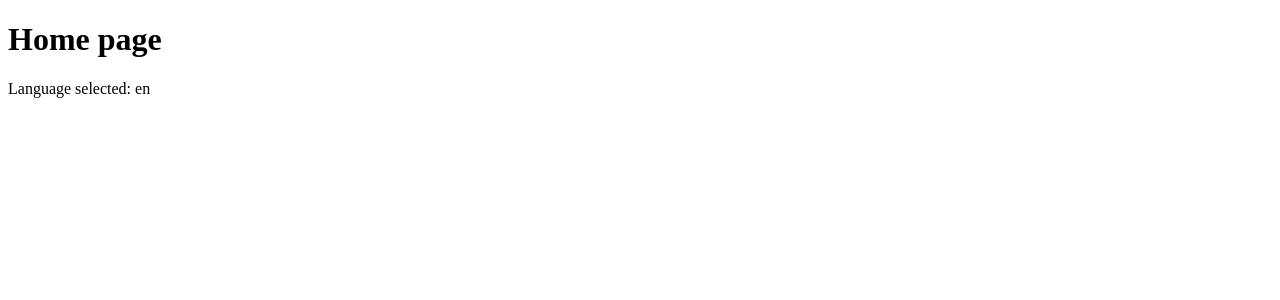
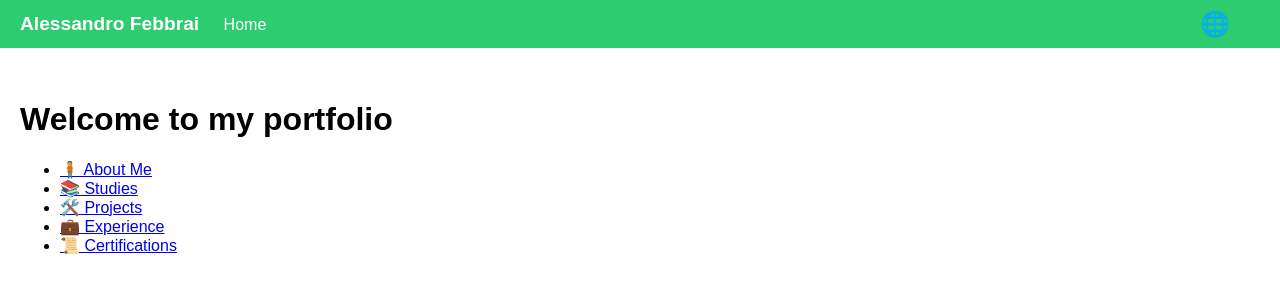
Before and after one commit to geobest7/mi_primer_portfolio, a Flask app: page /home in a window 1280 px wide. Shown: the top 300 px of the page. Run offline with Flask 3, Linux system fonts and the light colour scheme.

Commit message:
he añadido mas ruta, y la lista en home

```diff
--- a/app.py
+++ b/app.py
@@ -5,8 +5,8 @@ app = Flask(__name__)
 # Ruta de portada con selector de idioma
 @app.route('/')
 def welcome():
-    return render_template('index.html')
-
+    lang = request.args.get('lang', 'en')
+    return render_template('index.html', lang=lang)
 
 # Ruta principal del portfolio (después de elegir idioma)
 @app.route('/home')
@@ -14,18 +14,35 @@ def home():
     lang = request.args.get('lang', 'en')
     return render_template('home.html', lang=lang)
 
-
 # Ruta /about
 @app.route('/about')
 def about():
-    return render_template('about.html')
+    lang = request.args.get('lang', 'en')
+    return render_template('about.html', lang=lang)
 
+# Ruta /studies
+@app.route('/studies')
+def studies():
+    lang = request.args.get('lang', 'en')
+    return render_template('studies.html', lang=lang)
+
+# Ruta /experience
+@app.route('/experience')
+def experience():
+    lang = request.args.get('lang', 'en')
+    return render_template('experience.html', lang=lang)
+
+# Ruta /certifications
+@app.route('/certifications')
+def certifications():
+    lang = request.args.get('lang', 'en')
+    return render_template('certifications.html', lang=lang)
 
 # Ruta /projects
 @app.route('/projects')
 def projects():
-    return render_template('projects.html')
-
+    lang = request.args.get('lang', 'en')
+    return render_template('projects.html', lang=lang)
 
 if __name__ == '__main__':
     app.run(debug=True)
--- a/static/css/style.css
+++ b/static/css/style.css
@@ -0,0 +1,96 @@
+body {
+  margin: 0;
+  font-family: Arial, sans-serif;
+}
+
+nav.navbar {
+  background-color: #2ecc71;
+  color: white;
+  display: flex;
+  justify-content: space-between;
+  align-items: center;
+  padding: 10px 40px 10px 20px;
+  position: fixed;
+  top: 0;
+  width: 100%;
+  z-index: 1000;
+  box-sizing: border-box;
+}
+
+nav.navbar .left a {
+  font-weight: bold;
+  font-size: 1.2rem;
+  color: white;
+  text-decoration: none;
+}
+
+nav.navbar .left a.home-link {
+  font-weight: normal;
+  font-size: 1rem;
+  margin-left: 20px;
+  color: white;
+  text-decoration: none;
+}
+
+nav.navbar .left a.home-link:hover {
+  text-decoration: underline;
+  color: #145214;
+}
+
+nav.navbar .right {
+  position: relative;
+  margin-right: 10px;
+}
+
+.dropdown > a {
+  color: white;
+  text-decoration: none;
+  cursor: pointer;
+  font-size: 1.5rem;
+  user-select: none;
+}
+
+.dropdown-content {
+  display: none;
+  position: absolute;
+  background-color: white;
+  top: 35px;
+  right: 0;
+  min-width: 140px;
+  box-shadow: 0 2px 5px rgba(0,0,0,0.2);
+  border-radius: 4px;
+  z-index: 1001;
+}
+
+.dropdown-content a {
+  display: flex;
+  align-items: center;
+  padding: 8px 12px;
+  text-decoration: none;
+  color: black;
+  border-bottom: 1px solid #ddd;
+}
+
+.dropdown-content a:last-child {
+  border-bottom: none;
+}
+
+.dropdown-content a:hover {
+  background-color: #f1f1f1;
+}
+
+.dropdown:hover .dropdown-content {
+  display: block;
+}
+
+.lang-icon {
+  width: 24px;
+  height: 24px;
+  margin-right: 8px;
+  border-radius: 50%;
+  object-fit: cover;
+}
+
+main.content {
+  padding: 80px 20px 20px;
+}
--- /dev/null
+++ b/templates/base.html
@@ -0,0 +1,30 @@
+<!DOCTYPE html>
+<html lang="{{ lang if lang else 'en' }}">
+<head>
+  <meta charset="UTF-8">
+  <title>{% block title %}Alessandro Febbrai{% endblock %}</title>
+  <link rel="stylesheet" href="{{ url_for('static', filename='css/style.css') }}">
+</head>
+<body>
+  <nav class="navbar">
+    <div class="left">
+      <a href="/home?lang={{ lang }}">Alessandro Febbrai</a>
+      <a href="/home?lang={{ lang }}" class="home-link">Home</a>
+    </div>
+    <div class="right dropdown">
+      <a>🌐</a>
+      <div class="dropdown-content">
+        <a href="?lang=en"><img class="lang-icon" src="{{ url_for('static', filename='img/en.png') }}" alt="EN"> English</a>
+        <a href="?lang=es"><img class="lang-icon" src="{{ url_for('static', filename='img/es.png') }}" alt="ES"> Español</a>
+        <a href="?lang=ca"><img class="lang-icon" src="{{ url_for('static', filename='img/ca.png') }}" alt="CA"> Català</a>
+        <a href="?lang=it"><img class="lang-icon" src="{{ url_for('static', filename='img/it.png') }}" alt="IT"> Italiano</a>
+      </div>
+    </div>
+  </nav>
+
+  <main class="content">
+    {% block content %}
+    {% endblock %}
+  </main>
+</body>
+</html>
--- a/templates/home.html
+++ b/templates/home.html
@@ -1,11 +1,15 @@
-<!DOCTYPE html>
-<html lang="en">
-<head>
-  <meta charset="UTF-8" />
-  <title>Home - Alessandro Febbrai</title>
-</head>
-<body>
-  <h1>Home page</h1>
-  <p>Language selected: {{ lang }}</p>
-</body>
-</html>
+{% extends 'base.html' %}
+{% block title %}Home - Alessandro Febbrai{% endblock %}
+
+{% block content %}
+  <h1>Welcome to my portfolio</h1>
+
+
+  <ul class="sections">
+    <li><a href="/about?lang={{ lang }}">🧍 About Me</a></li>
+    <li><a href="/studies?lang={{ lang }}">📚 Studies</a></li>
+    <li><a href="/projects?lang={{ lang }}">🛠️ Projects</a></li>
+    <li><a href="/experience?lang={{ lang }}">💼 Experience</a></li>
+    <li><a href="/certifications?lang={{ lang }}">📜 Certifications</a></li>
+  </ul>
+{% endblock %}
```
Also changed, not shown: templates/certifications.html (added), templates/experience.html (added), templates/studies.html (added).
